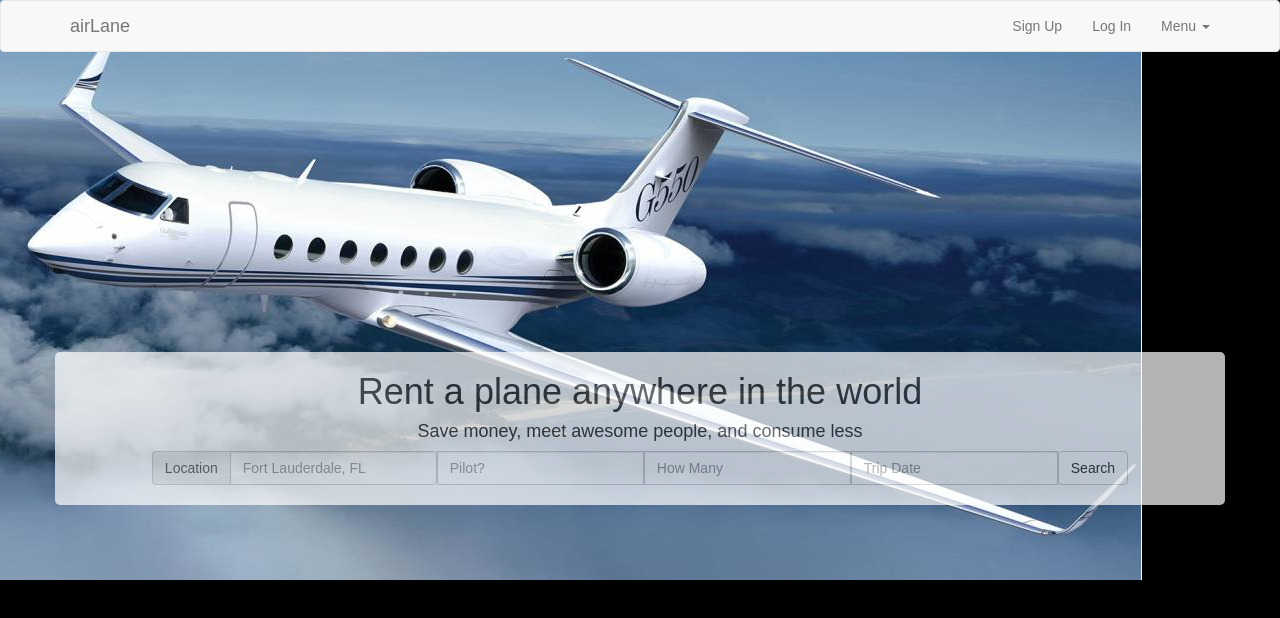
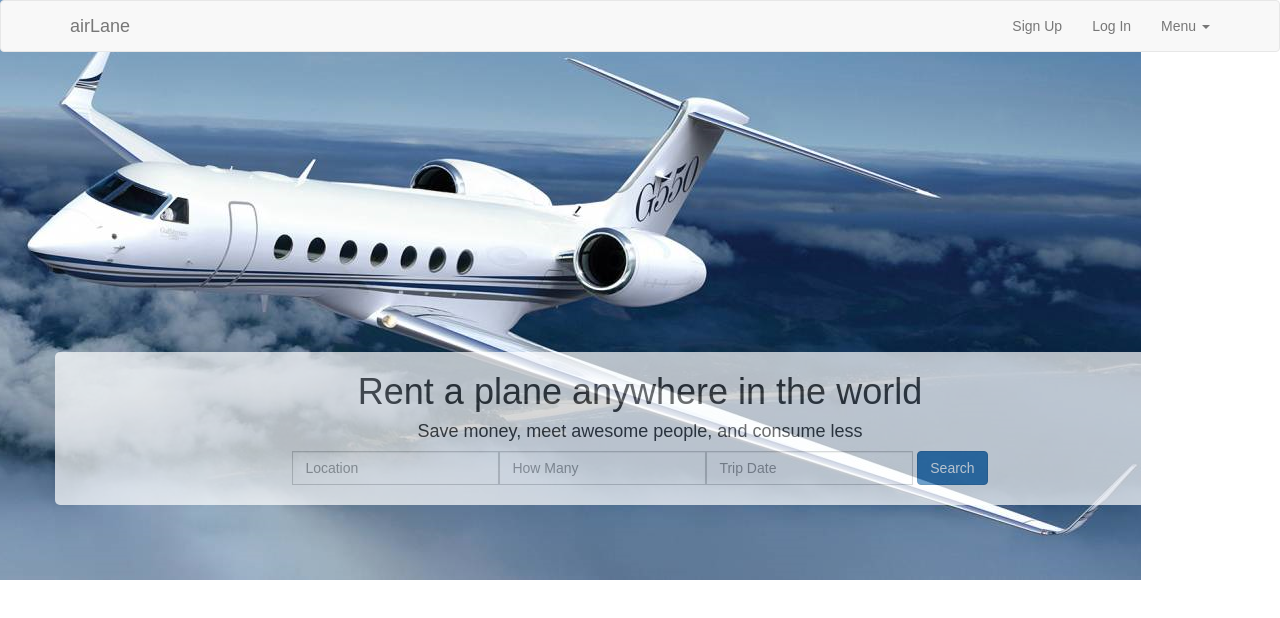
Before and after one commit to mehyar500/AirLane, a React (Create React App) app in the folder client/: page / in a window 1280 px wide. Shown: the top 618 px of the page. Built offline with nearby package versions, Linux system fonts and the light colour scheme; the HTML template or start-up script is replaced by a standard one.

Commit message:
better looking

```diff
--- a/client/public/index.html
+++ b/client/public/index.html
@@ -21,6 +21,7 @@
     -->
     <!-- Latest compiled and minified CSS -->
     <link rel="stylesheet" href="https://maxcdn.bootstrapcdn.com/bootstrap/latest/css/bootstrap.min.css">
+    <link href="https://fonts.googleapis.com/css?family=Cinzel" rel="stylesheet">
 
     <title>airLane</title>
   </head>
--- a/client/src/App.css
+++ b/client/src/App.css
@@ -1,5 +1,5 @@
 body{
   background-image: url("gulfstream2.png");
   background-repeat: no-repeat;
-  background-color: black;
+  background-attachment: fixed;
 }
--- a/client/src/components/Appbody.js
+++ b/client/src/components/Appbody.js
@@ -24,11 +24,7 @@
               <Form inline>
                 <FormGroup>
                   <InputGroup>
-                    <InputGroup.Addon>Location</InputGroup.Addon>
-                    <FormControl type="text" placeholder="Fort Lauderdale, FL" />
-                  </InputGroup>
-                  <InputGroup>
-                    <FormControl placeholder="Pilot?" name="pilot" />
+                    <FormControl type="text" placeholder="Location" name="location" />
                   </InputGroup>
                   <InputGroup>
                     <FormControl placeholder="How Many" name="howMany" />
@@ -36,7 +32,8 @@
                   <InputGroup>
                     <FormControl placeholder="Trip Date" name="date" />
                   </InputGroup>
-                  <Button type="submit">
+                  {"  "}
+                  <Button className="btn-primary" type="submit">
                     Search
                   </Button>
                 </FormGroup>
```
